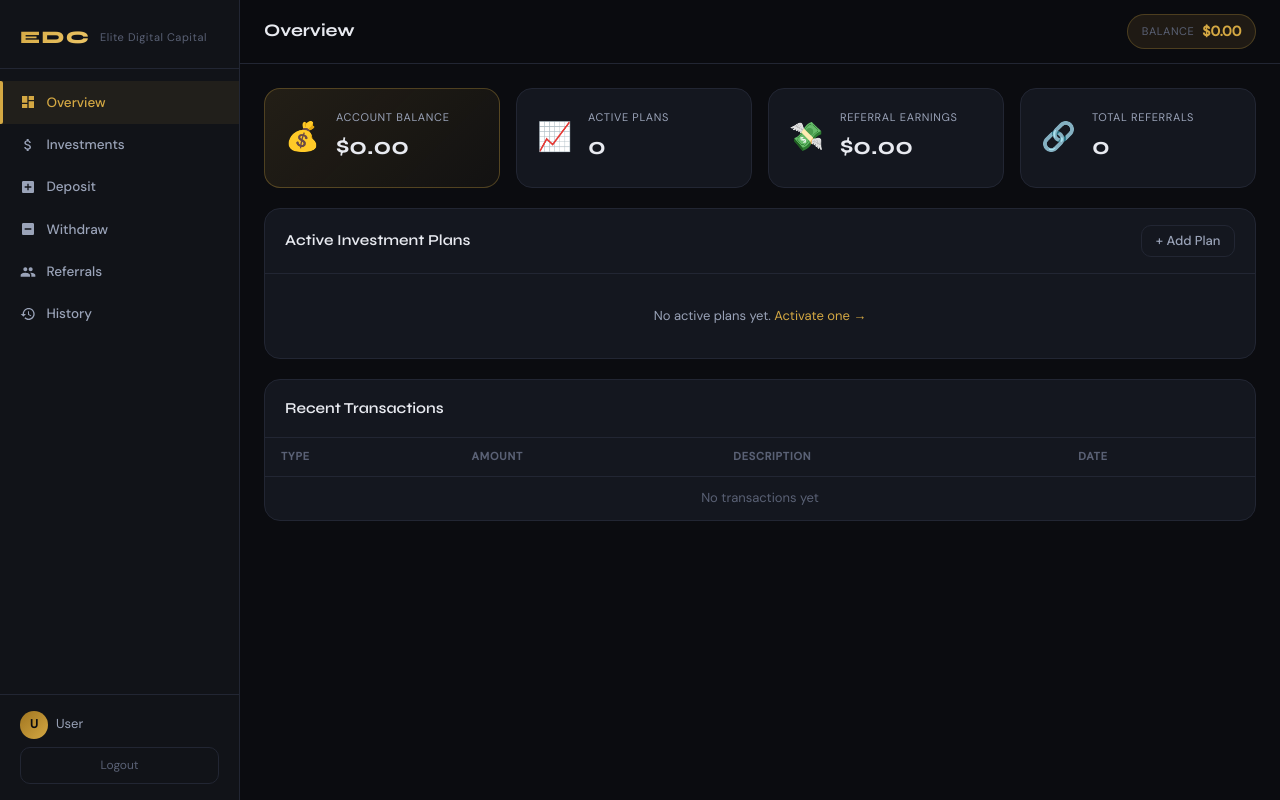
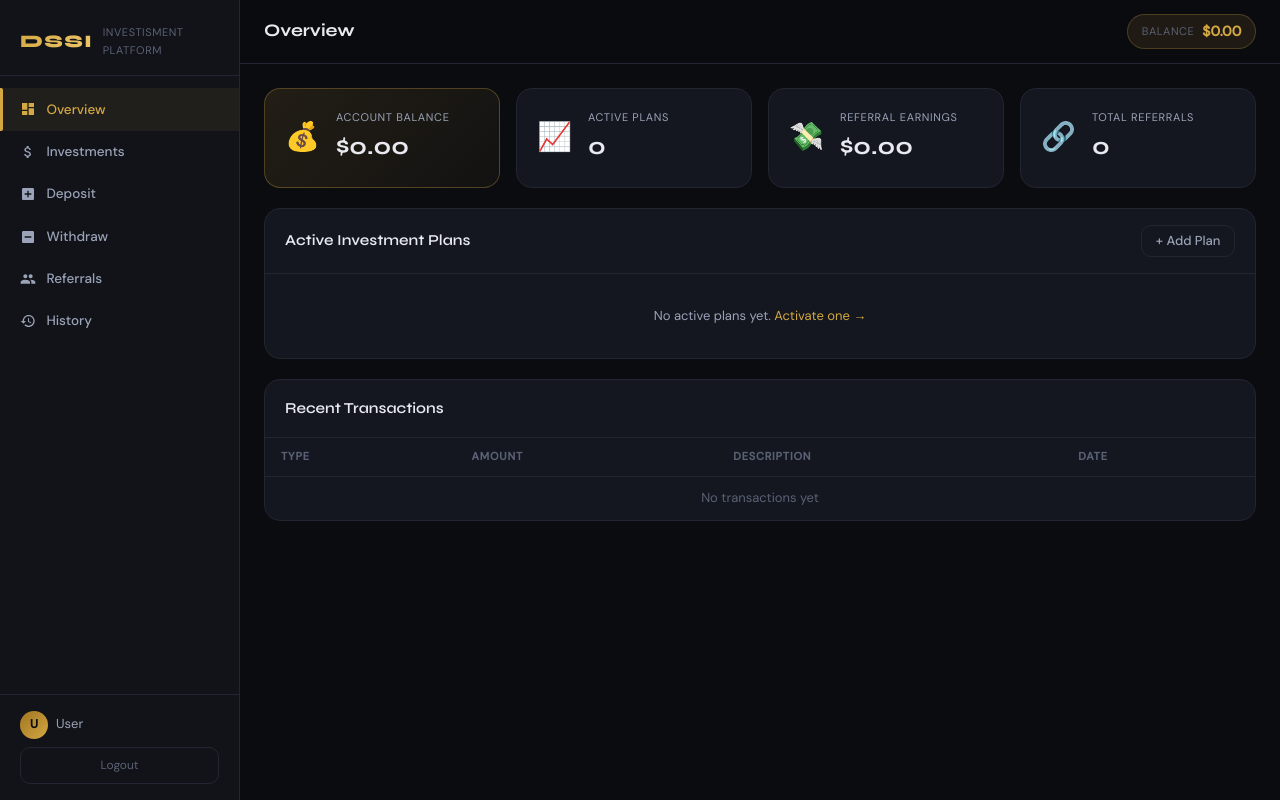
Before and after one commit to robertbonheur100/EDC-MINING-PLATFOM, a Flask app: page /dashboard/ in a window 1280 px wide. Run offline with Flask 3, Linux system fonts and the light colour scheme; the visitor is signed in with stand-in values (Sample User, id 1); data that the repository does not hold is empty.

Commit message:
Update dashboard.html

```diff
--- a/templates/dashboard.html
+++ b/templates/dashboard.html
@@ -1,5 +1,5 @@
 {% extends 'base.html' %}
-{% block title %}Dashboard — EDC{% endblock %}
+{% block title %}Dashboard — DDSI{% endblock %}
 {% block body_class %}app-page{% endblock %}
 {% block content %}
 
@@ -7,8 +7,8 @@
   <!-- ── Sidebar ── -->
   <aside class="sidebar" id="sidebar">
     <div class="sidebar-logo">
-      <span class="logo-mark-sm">EDC</span>
-      <span class="sidebar-brand">Elite Digital Capital</span>
+      <span class="logo-mark-sm">DSSI</span>
+      <span class="sidebar-brand">INVESTISMENT PLATFORM</span>
     </div>
     <nav class="sidebar-nav">
       <a href="#overview"     class="nav-item active" data-tab="overview">
```
